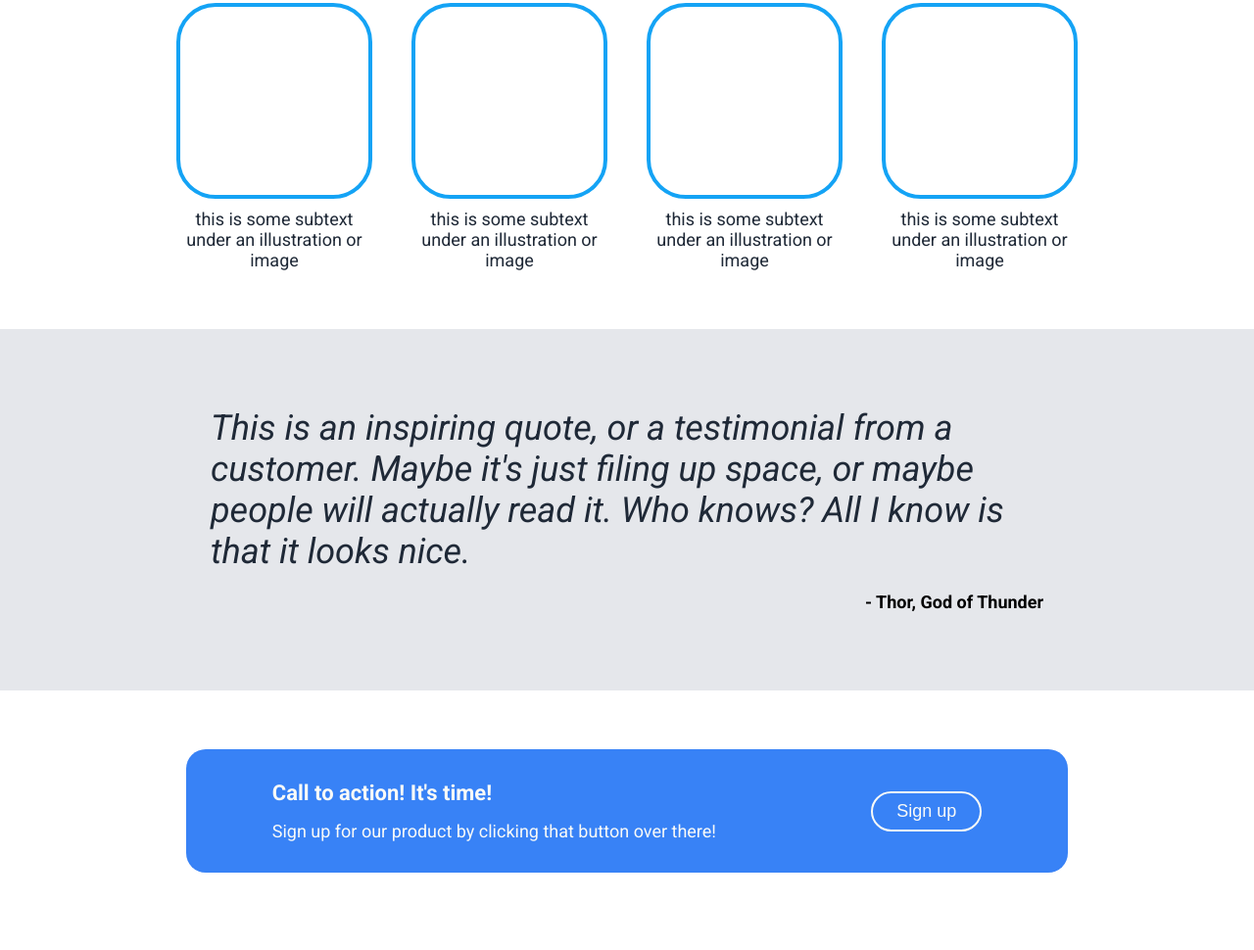
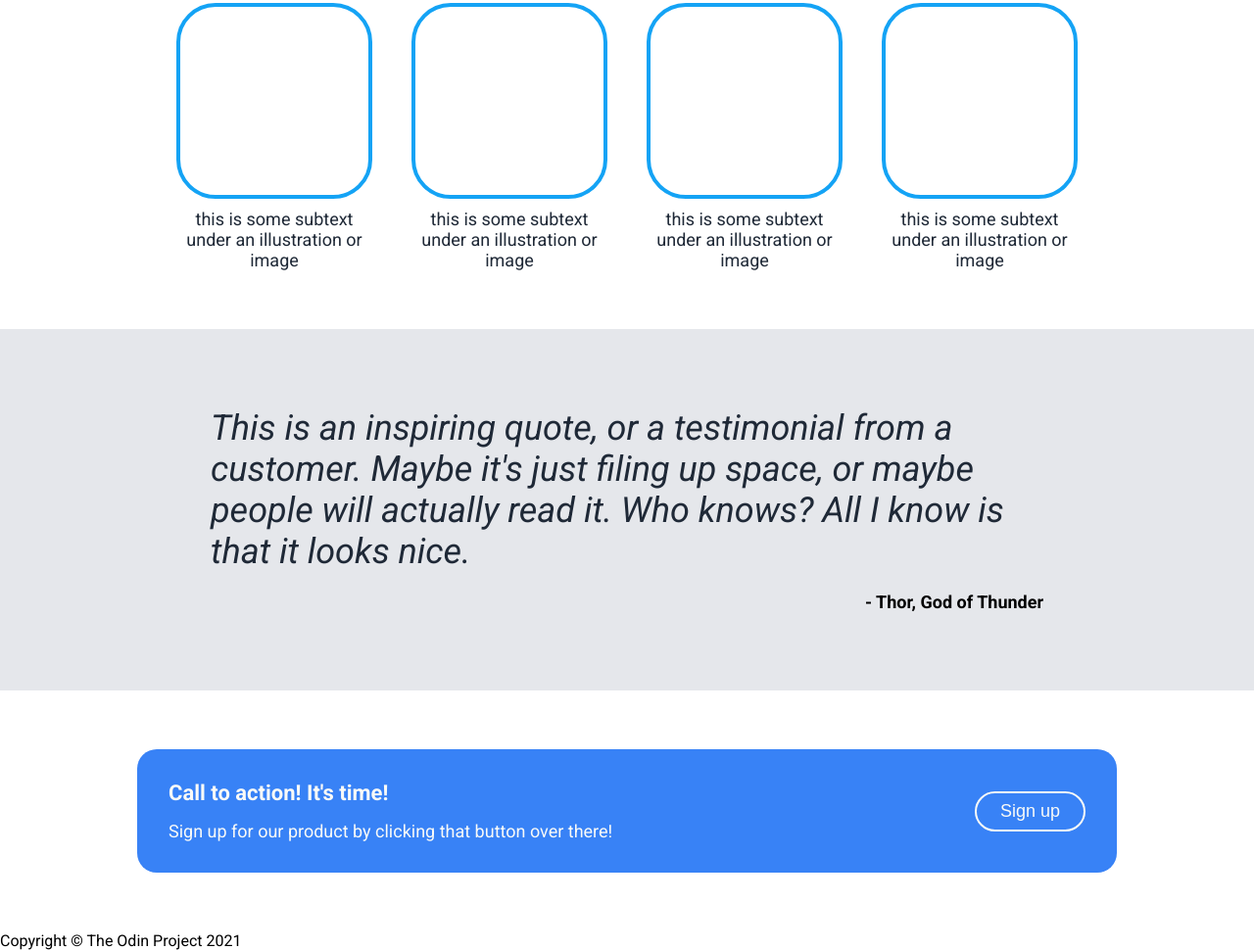
Before and after one commit to oghrmatir/landing-page, a plain HTML site: page index.html in a window 1280 px wide. Shown: the part 569-1539 px from the top of the page at 98% size. Drawn offline with Linux system fonts and the light colour scheme.

Commit message:
Add HTML for footer section

```diff
--- a/css/styles.css
+++ b/css/styles.css
@@ -167,11 +167,11 @@ li {
 
 .action .container {
   background-color: #3882f6;
-  flex-basis: 900px;
+  flex-basis: 1000px;
   padding: 32px;
   border-radius: 20px;
   display: flex;
-  justify-content: space-around;
+  justify-content: space-between;
   align-items: center;
 }
 
--- a/index.html
+++ b/index.html
@@ -90,5 +90,9 @@
         <button class="button">Sign up</button>
       </div>
     </div>
+
+    <div class="footer">
+      <div class="text">Copyright &copy; The Odin Project 2021</div>
+    </div>
   </body>
 </html>
```
